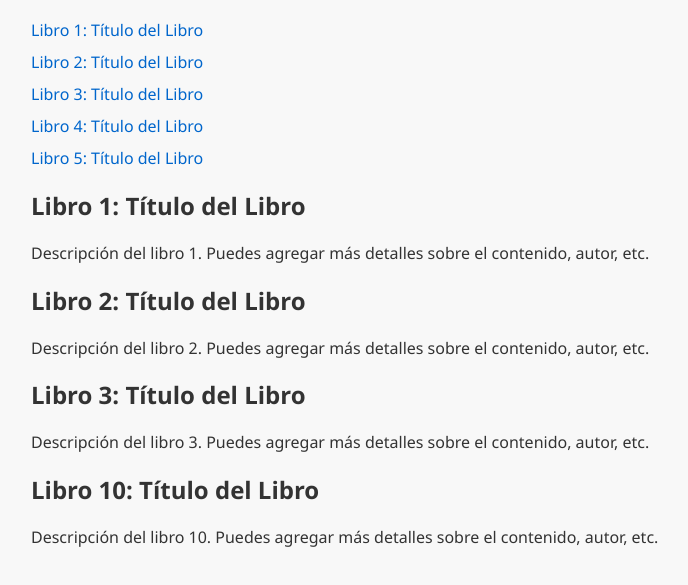
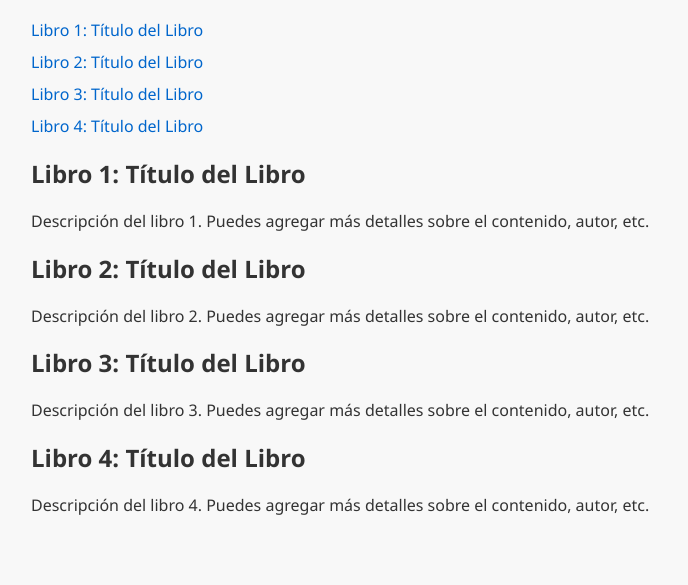
Before and after one commit to QuinteroVA/app-isi-test2, a plain HTML site: page libros.html in a window 1280 px wide. Shown: the part 87-672 px from the top of the page, without its empty margins (209-897 px from the left). Drawn offline with Linux system fonts and the light colour scheme.

Commit message:
Update libros.html

```diff
--- a/libros.html
+++ b/libros.html
@@ -46,7 +46,6 @@
         <li><a href="#libro2">Libro 2: Título del Libro</a></li>
         <li><a href="#libro3">Libro 3: Título del Libro</a></li>
         <li><a href="#libro4">Libro 4: Título del Libro</a></li>
-        <li><a href="#libro5">Libro 5: Título del Libro</a></li>
     </ul>
 
     <h2 id="libro1">Libro 1: Título del Libro</h2>
@@ -58,8 +57,8 @@
     <h2 id="libro3">Libro 3: Título del Libro</h2>
     <p>Descripción del libro 3. Puedes agregar más detalles sobre el contenido, autor, etc.</p>
 
-    <h2 id="libro3">Libro 10: Título del Libro</h2>
-    <p>Descripción del libro 10. Puedes agregar más detalles sobre el contenido, autor, etc.</p>
+    <h2 id="libro3">Libro 4: Título del Libro</h2>
+    <p>Descripción del libro 4. Puedes agregar más detalles sobre el contenido, autor, etc.</p>
 
 </body>
 </html>
```
